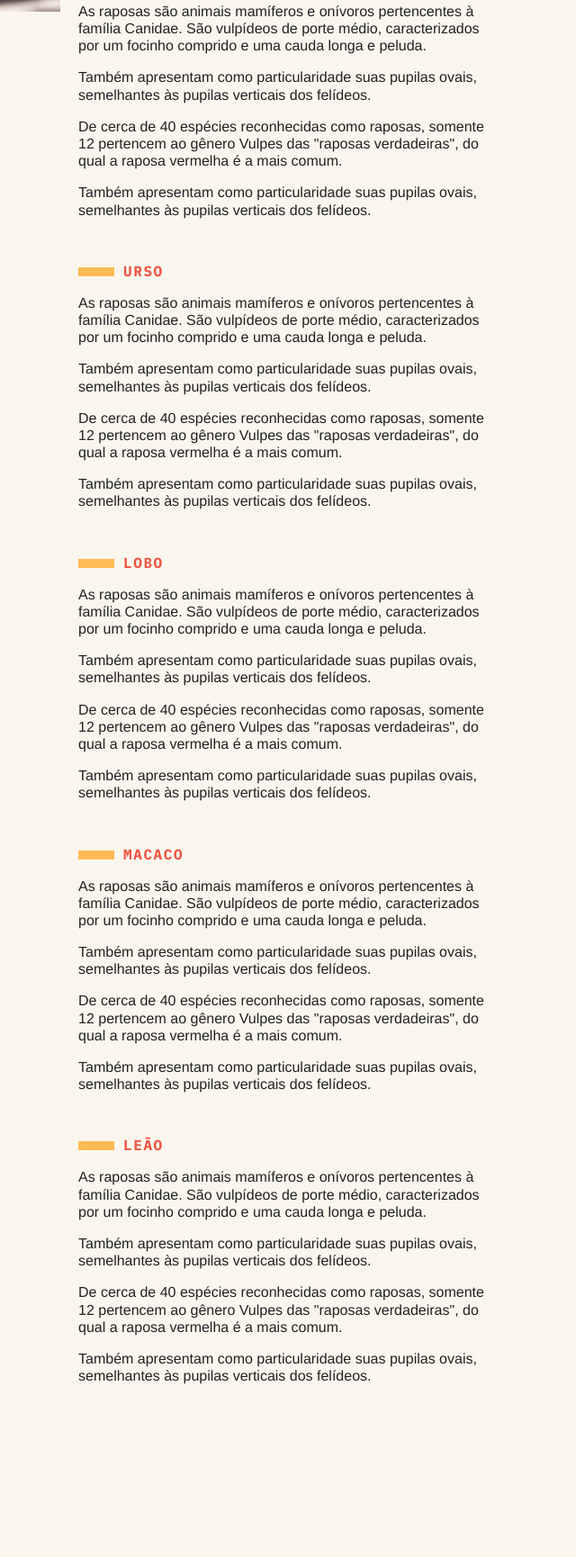
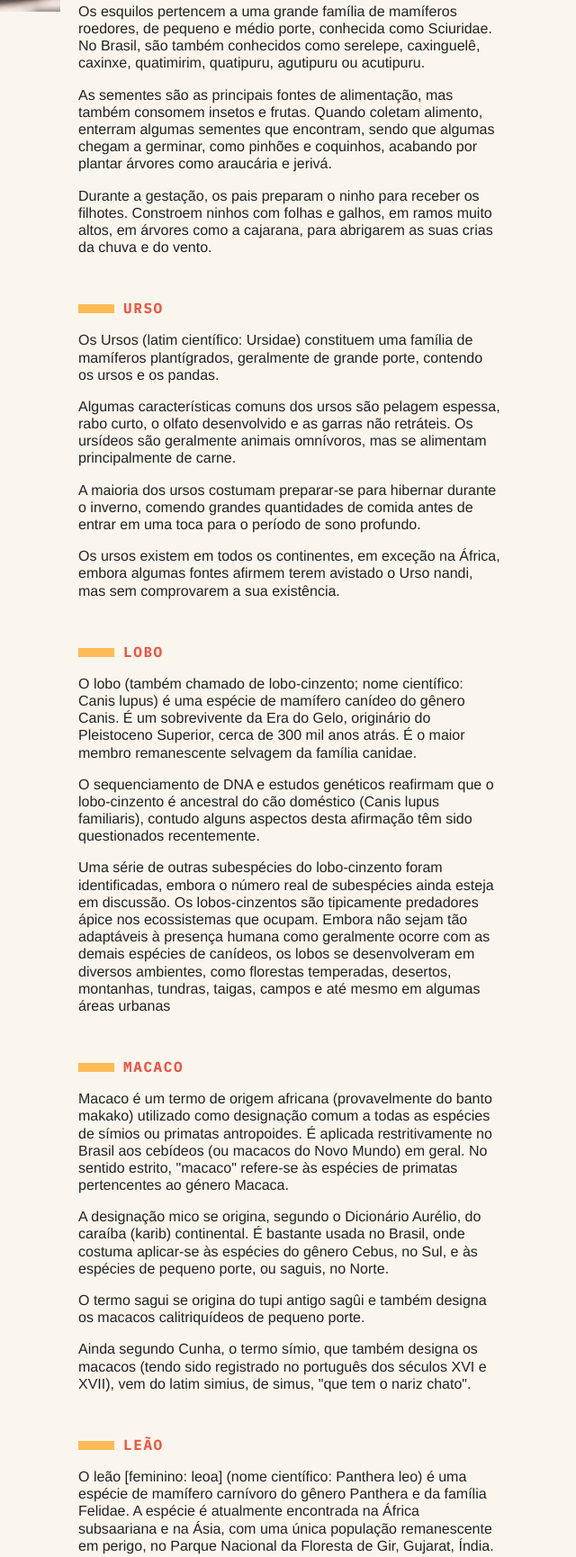
Before and after one commit to Fernandoborgesjr/animais-fantasticos, a plain HTML site: page index.html in a window 1280 px wide. Shown: the part 717-2447 px from the top of the page at 90% size, without its empty margins (533-1173 px from the left). Drawn offline with Linux system fonts and the light colour scheme.

Commit message:
refact: ajusta descricoes dos animais

```diff
--- a/index.html
+++ b/index.html
@@ -11,6 +11,9 @@
       href="https://fonts.googleapis.com/css2?family=IBM+Plex+Mono:wght@300;400;500;600;700&family=Playfair+Display+SC:wght@400;700&display=swap"
       rel="stylesheet"
     />
+    <script>
+      document.documentElement.className += " js";
+    </script>
     <link rel="stylesheet" type="text/css" href="style.css" />
   </head>
   <body>
@@ -25,7 +28,7 @@
 
     <section id="animais" class="grid-section animais">
       <h1 class="titulo">Animais Fantásticos</h1>
-      <ul class="animais-lista">
+      <ul class="animais-lista js-tabmenu">
         <li>
           <img src="assets/img/imagem1.jpg" alt="" />
         </li>
@@ -45,7 +48,7 @@
           <img src="assets/img/imagem6.jpg" alt="" />
         </li>
       </ul>
-      <div class="animais-descricao">
+      <div class="animais-descricao js-tabcontent">
         <section>
           <h2>Raposa</h2>
           <p>
@@ -71,106 +74,124 @@
         <section>
           <h2>Esquilo</h2>
           <p>
-            As raposas são animais mamíferos e onívoros pertencentes à família
-            Canidae. São vulpídeos de porte médio, caracterizados por um focinho
-            comprido e uma cauda longa e peluda.
+            Os esquilos pertencem a uma grande família de mamíferos roedores, de
+            pequeno e médio porte, conhecida como Sciuridae. No Brasil, são
+            também conhecidos como serelepe, caxinguelê, caxinxe, quatimirim,
+            quatipuru, agutipuru ou acutipuru.
           </p>
           <p>
-            Também apresentam como particularidade suas pupilas ovais,
-            semelhantes às pupilas verticais dos felídeos.
+            As sementes são as principais fontes de alimentação, mas também
+            consomem insetos e frutas. Quando coletam alimento, enterram algumas
+            sementes que encontram, sendo que algumas chegam a germinar, como
+            pinhões e coquinhos, acabando por plantar árvores como araucária e
+            jerivá.
           </p>
           <p>
-            De cerca de 40 espécies reconhecidas como raposas, somente 12
-            pertencem ao gênero Vulpes das "raposas verdadeiras", do qual a
-            raposa vermelha é a mais comum.
-          </p>
-          <p>
-            Também apresentam como particularidade suas pupilas ovais,
-            semelhantes às pupilas verticais dos felídeos.
+            Durante a gestação, os pais preparam o ninho para receber os
+            filhotes. Constroem ninhos com folhas e galhos, em ramos muito
+            altos, em árvores como a cajarana, para abrigarem as suas crias da
+            chuva e do vento.
           </p>
         </section>
         <section>
           <h2>Urso</h2>
           <p>
-            As raposas são animais mamíferos e onívoros pertencentes à família
-            Canidae. São vulpídeos de porte médio, caracterizados por um focinho
-            comprido e uma cauda longa e peluda.
+            Os Ursos (latim científico: Ursidae) constituem uma família de
+            mamíferos plantígrados, geralmente de grande porte, contendo os
+            ursos e os pandas.
           </p>
           <p>
-            Também apresentam como particularidade suas pupilas ovais,
-            semelhantes às pupilas verticais dos felídeos.
+            Algumas características comuns dos ursos são pelagem espessa, rabo
+            curto, o olfato desenvolvido e as garras não retráteis. Os ursídeos
+            são geralmente animais omnívoros, mas se alimentam principalmente de
+            carne.
           </p>
           <p>
-            De cerca de 40 espécies reconhecidas como raposas, somente 12
-            pertencem ao gênero Vulpes das "raposas verdadeiras", do qual a
-            raposa vermelha é a mais comum.
+            A maioria dos ursos costumam preparar-se para hibernar durante o
+            inverno, comendo grandes quantidades de comida antes de entrar em
+            uma toca para o período de sono profundo.
           </p>
           <p>
-            Também apresentam como particularidade suas pupilas ovais,
-            semelhantes às pupilas verticais dos felídeos.
+            Os ursos existem em todos os continentes, em exceção na África,
+            embora algumas fontes afirmem terem avistado o Urso nandi, mas sem
+            comprovarem a sua existência.
           </p>
         </section>
         <section>
           <h2>Lobo</h2>
           <p>
-            As raposas são animais mamíferos e onívoros pertencentes à família
-            Canidae. São vulpídeos de porte médio, caracterizados por um focinho
-            comprido e uma cauda longa e peluda.
+            O lobo (também chamado de lobo-cinzento; nome científico: Canis
+            lupus) é uma espécie de mamífero canídeo do gênero Canis. É um
+            sobrevivente da Era do Gelo, originário do Pleistoceno Superior,
+            cerca de 300 mil anos atrás. É o maior membro remanescente selvagem
+            da família canidae.
           </p>
           <p>
-            Também apresentam como particularidade suas pupilas ovais,
-            semelhantes às pupilas verticais dos felídeos.
+            O sequenciamento de DNA e estudos genéticos reafirmam que o
+            lobo-cinzento é ancestral do cão doméstico (Canis lupus familiaris),
+            contudo alguns aspectos desta afirmação têm sido questionados
+            recentemente.
           </p>
           <p>
-            De cerca de 40 espécies reconhecidas como raposas, somente 12
-            pertencem ao gênero Vulpes das "raposas verdadeiras", do qual a
-            raposa vermelha é a mais comum.
-          </p>
-          <p>
-            Também apresentam como particularidade suas pupilas ovais,
-            semelhantes às pupilas verticais dos felídeos.
+            Uma série de outras subespécies do lobo-cinzento foram
+            identificadas, embora o número real de subespécies ainda esteja em
+            discussão. Os lobos-cinzentos são tipicamente predadores ápice nos
+            ecossistemas que ocupam. Embora não sejam tão adaptáveis à presença
+            humana como geralmente ocorre com as demais espécies de canídeos, os
+            lobos se desenvolveram em diversos ambientes, como florestas
+            temperadas, desertos, montanhas, tundras, taigas, campos e até mesmo
+            em algumas áreas urbanas
           </p>
         </section>
         <section>
           <h2>Macaco</h2>
           <p>
-            As raposas são animais mamíferos e onívoros pertencentes à família
-            Canidae. São vulpídeos de porte médio, caracterizados por um focinho
-            comprido e uma cauda longa e peluda.
+            Macaco é um termo de origem africana (provavelmente do banto makako)
+            utilizado como designação comum a todas as espécies de símios ou
+            primatas antropoides. É aplicada restritivamente no Brasil aos
+            cebídeos (ou macacos do Novo Mundo) em geral. No sentido estrito,
+            "macaco" refere-se às espécies de primatas pertencentes ao género
+            Macaca.
           </p>
           <p>
-            Também apresentam como particularidade suas pupilas ovais,
-            semelhantes às pupilas verticais dos felídeos.
+            A designação mico se origina, segundo o Dicionário Aurélio, do
+            caraíba (karib) continental. É bastante usada no Brasil, onde
+            costuma aplicar-se às espécies do gênero Cebus, no Sul, e às
+            espécies de pequeno porte, ou saguis, no Norte.
           </p>
           <p>
-            De cerca de 40 espécies reconhecidas como raposas, somente 12
-            pertencem ao gênero Vulpes das "raposas verdadeiras", do qual a
-            raposa vermelha é a mais comum.
+            O termo sagui se origina do tupi antigo sagûi e também designa os
+            macacos calitriquídeos de pequeno porte.
           </p>
           <p>
-            Também apresentam como particularidade suas pupilas ovais,
-            semelhantes às pupilas verticais dos felídeos.
+            Ainda segundo Cunha, o termo símio, que também designa os macacos
+            (tendo sido registrado no português dos séculos XVI e XVII), vem do
+            latim simius, de simus, "que tem o nariz chato".
           </p>
         </section>
         <section>
           <h2>Leão</h2>
           <p>
-            As raposas são animais mamíferos e onívoros pertencentes à família
-            Canidae. São vulpídeos de porte médio, caracterizados por um focinho
-            comprido e uma cauda longa e peluda.
+            O leão [feminino: leoa] (nome científico: Panthera leo) é uma
+            espécie de mamífero carnívoro do gênero Panthera e da família
+            Felidae. A espécie é atualmente encontrada na África subsaariana e
+            na Ásia, com uma única população remanescente em perigo, no Parque
+            Nacional da Floresta de Gir, Gujarat, Índia.
           </p>
           <p>
-            Também apresentam como particularidade suas pupilas ovais,
-            semelhantes às pupilas verticais dos felídeos.
+            A pelagem é unicolor de coloração castanha, e os machos apresentam
+            uma juba característica. Uma das características mais marcantes da
+            espécie é a presença de um tufo de pelos pretos na cauda, que também
+            possui uma espora.
           </p>
           <p>
-            De cerca de 40 espécies reconhecidas como raposas, somente 12
-            pertencem ao gênero Vulpes das "raposas verdadeiras", do qual a
-            raposa vermelha é a mais comum.
+            Habita preferencialmente as savanas e pastagens abertas, mas pode
+            ser encontrado em regiões mais arbustivas.
           </p>
           <p>
-            Também apresentam como particularidade suas pupilas ovais,
-            semelhantes às pupilas verticais dos felídeos.
+            É um animal sociável que vive em grupos que consiste das leoas e
+            suas crias, o macho dominante e alguns machos jovens que ainda não
+            alcançaram a maturidade sexual.
           </p>
         </section>
       </div>
```
